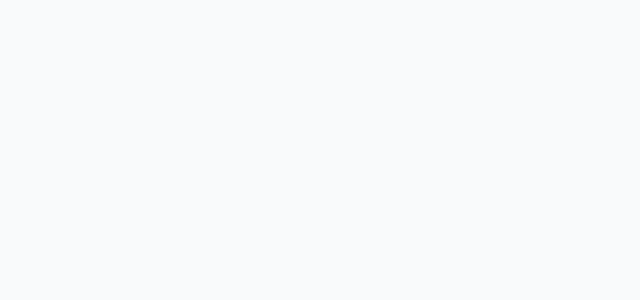
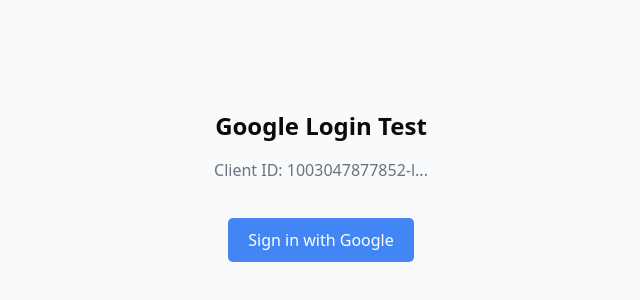
Before and after one commit to jeongwoo1020/MADCAMP-W2-Frontend, a React (Vite) app: page /test-login in a window 1280 px wide. Before the commit this address had no page. Shown: the part 214-514 px from the top of the page, without its empty margins (319-959 px from the left). Built offline with nearby package versions, Linux system fonts and the light colour scheme.

Commit message:
test-login

```diff
--- a/package.json
+++ b/package.json
@@ -29,6 +29,7 @@
             "@radix-ui/react-toggle": "^1.1.2",
             "@radix-ui/react-toggle-group": "^1.1.2",
             "@radix-ui/react-tooltip": "^1.1.8",
+            "@react-oauth/google": "^0.13.4",
             "class-variance-authority": "^0.7.1",
             "clsx": "*",
             "cmdk": "^1.1.1",
--- a/src/App.tsx
+++ b/src/App.tsx
@@ -11,6 +11,7 @@ import Onboarding from './components/Onboarding';
 import CreateCommunity from './components/CreateCommunity';
 import JoinCommunity from './components/JoinCommunity';
 import HallOfShame from './components/HallOfShame';
+import GoogleLoginTest from './components/GoogleLoginTest';
 
 export default function App() {
   const [isLoggedIn, setIsLoggedIn] = useState(false);
@@ -42,6 +43,7 @@ export default function App() {
           <Route path="/community/:id/leaderboard" element={<Leaderboard />} />
           <Route path="/community/:id/shame" element={<HallOfShame />} />
           <Route path="/mypage" element={<MyPage />} />
+          <Route path="/test-login" element={<GoogleLoginTest />} />
         </Routes>
       </div>
     </Router>
--- /dev/null
+++ b/src/components/GoogleLoginTest.tsx
@@ -0,0 +1,77 @@
+
+import React, { useState } from 'react';
+import { GoogleOAuthProvider, useGoogleLogin } from '@react-oauth/google';
+
+const GOOGLE_CLIENT_ID = "1003047877852-lum73alc3idng2m6bf8k92ol9l98j2tj.apps.googleusercontent.com";
+
+const LoginContent = () => {
+    const [result, setResult] = useState<any>(null);
+
+    const login = useGoogleLogin({
+        onSuccess: async (codeResponse) => {
+            console.log("Google Login Success:", codeResponse);
+            setResult({ status: 'Getting Token...', code: codeResponse.code });
+
+            try {
+                const response = await fetch('http://localhost:8000/api/auth/google_login/', {
+                    method: 'POST',
+                    headers: {
+                        'Content-Type': 'application/json',
+                    },
+                    body: JSON.stringify({ token: codeResponse.code }),
+                });
+
+                const data = await response.json();
+                console.log("Backend Response:", data);
+                setResult(data);
+            } catch (error) {
+                console.error("Backend Error:", error);
+                setResult({ error: "Backend request failed", details: error });
+            }
+        },
+        onError: (error) => {
+            console.error("Google Login Error:", error);
+            setResult({ error: "Google Login failed", details: error });
+        },
+        flow: 'auth-code',
+    });
+
+    return (
+        <div className="p-10 flex flex-col items-center justify-center min-h-screen">
+            <h1 className="text-2xl font-bold mb-4">Google Login Test</h1>
+            <p className="mb-4 text-gray-500">Client ID: {GOOGLE_CLIENT_ID.slice(0, 15)}...</p>
+            <button
+                onClick={() => login()}
+                style={{
+                    padding: '10px 20px',
+                    backgroundColor: '#4285F4',
+                    color: 'white',
+                    borderRadius: '5px',
+                    border: 'none',
+                    cursor: 'pointer',
+                    fontSize: '16px',
+                    marginTop: '20px'
+                }}
+            >
+                Sign in with Google
+            </button>
+
+            {result && (
+                <div className="mt-8 p-4 bg-gray-100 rounded w-full max-w-lg overflow-auto">
+                    <h3 className="font-semibold mb-2">Backend Response:</h3>
+                    <pre className="text-sm bg-gray-200 p-4 rounded overflow-x-auto whitespace-pre-wrap">
+                        {JSON.stringify(result, null, 2)}
+                    </pre>
+                </div>
+            )}
+        </div>
+    );
+};
+
+export default function GoogleLoginTest() {
+    return (
+        <GoogleOAuthProvider clientId={GOOGLE_CLIENT_ID}>
+            <LoginContent />
+        </GoogleOAuthProvider>
+    );
+}
```
Also changed, not shown: 1 other file (tests, documents, lock files or other folders).
